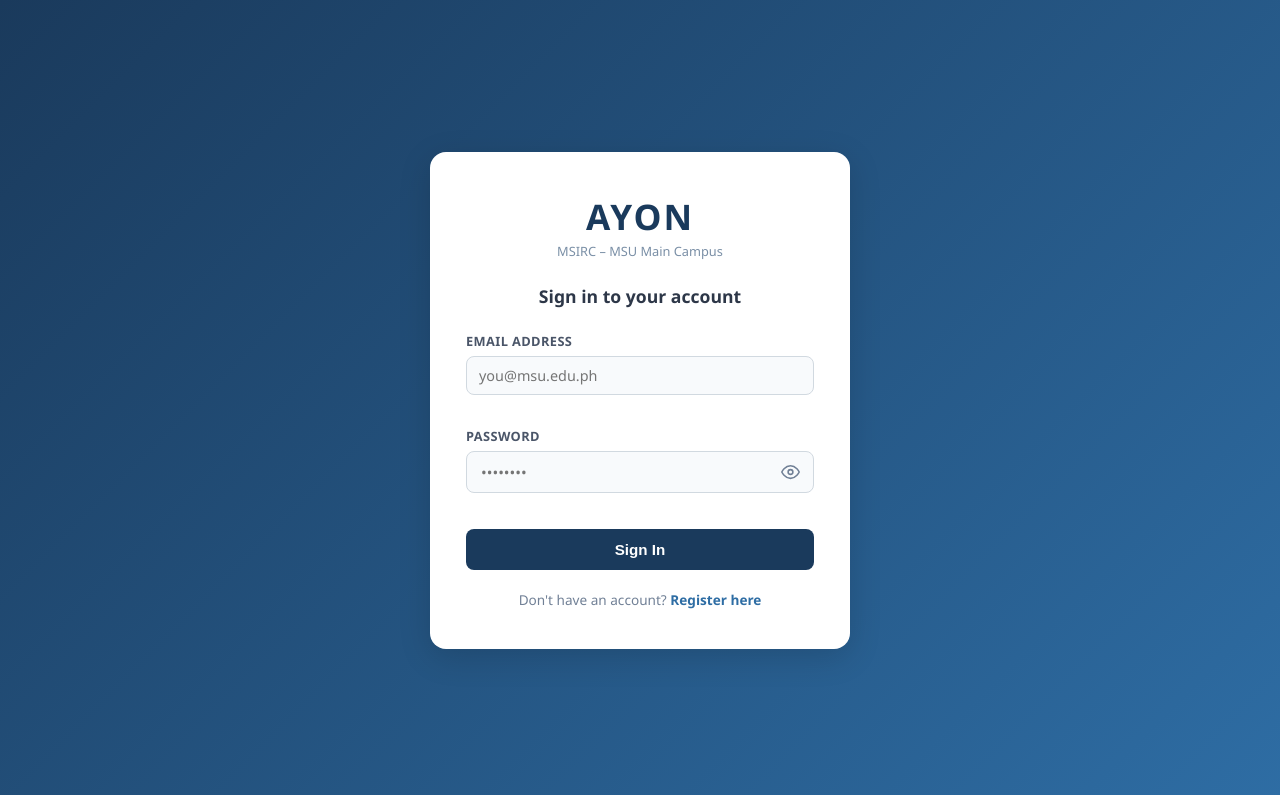
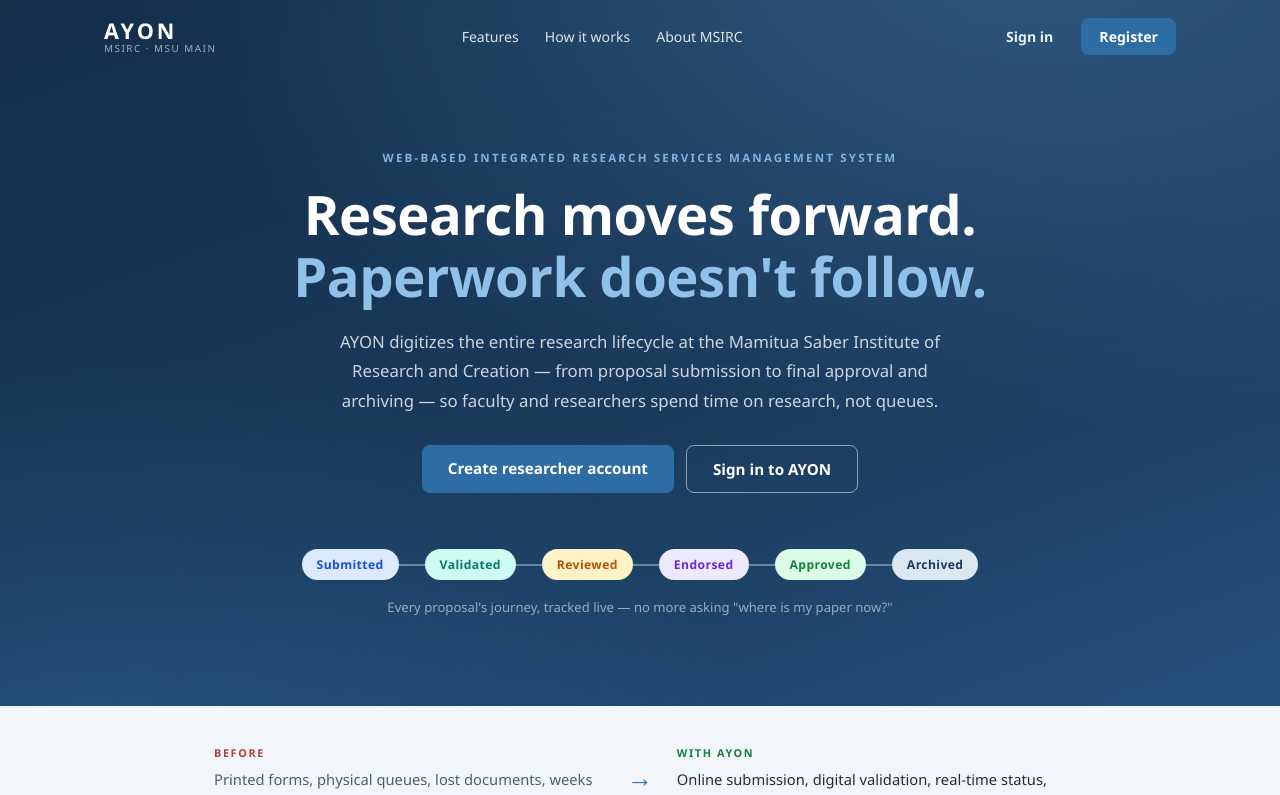
Before and after one commit to einn-dev/AYON-System, a React (Create React App) app in the folder client/: page / in a window 1280 px wide. Before the commit this address led to /login. Shown: the top 795 px of the page. Built offline with nearby package versions, Linux system fonts and the light colour scheme.

Commit message:
delete demo script for MongoDB installation and usage

```diff
--- a/client/src/App.js
+++ b/client/src/App.js
@@ -24,7 +24,7 @@
       <Router>
         <Routes>
           {/* Public Routes */}
-          <Route path="/"           element={<Navigate to="/login" replace />} />
+          <Route path="/" element={<LandingPage />} />
           <Route path="/login"      element={<LoginPage />} />
           <Route path="/register"   element={<RegisterPage />} />
           <Route path="/unauthorized" element={<Unauthorized />} />
```
Also changed, not shown: 2 other files (tests, documents, lock files or other folders).
